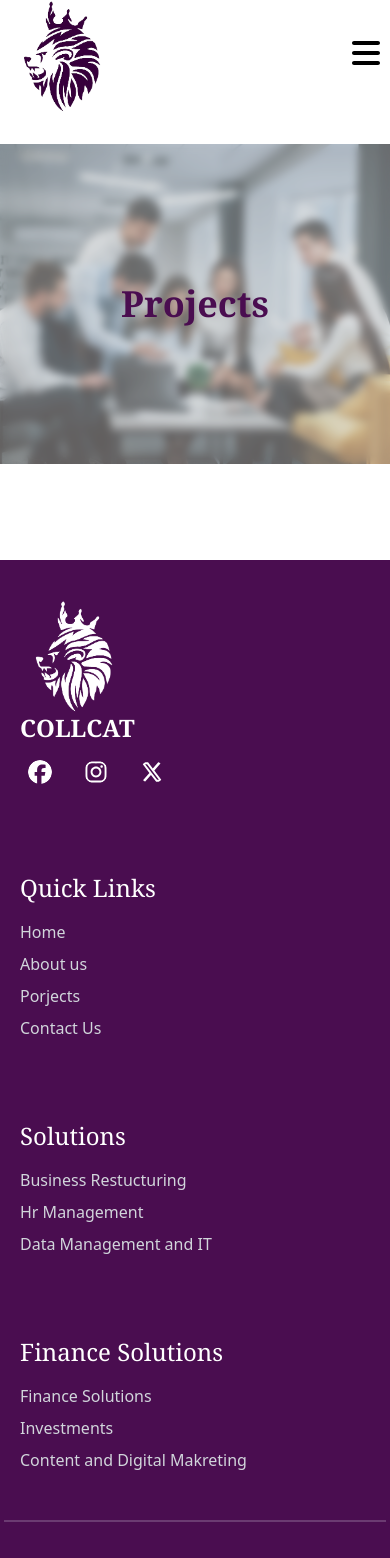
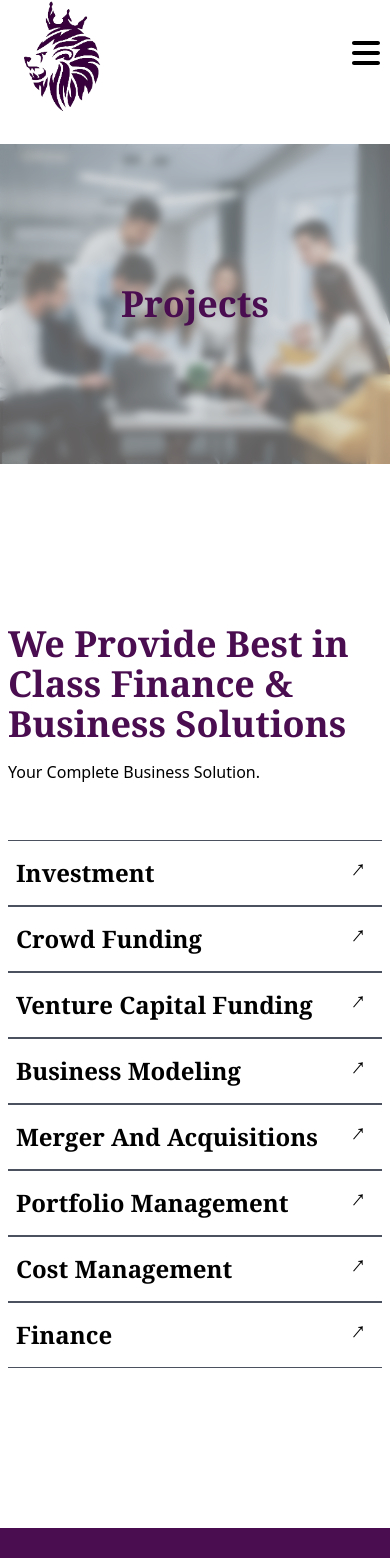
Before and after one commit to SayujKuickel/collcat, a React (Vite) app: page /projects in a window 390 px wide. Shown: the top 1558 px of the page. Built offline with nearby package versions, Linux system fonts and the light colour scheme.

Commit message:
ADD: Features Page

```diff
--- a/src/Pages/Projects.jsx
+++ b/src/Pages/Projects.jsx
@@ -3,6 +3,7 @@ import Footer from "../components/Footer";
 import HeroSection from "../components/HeroSection";
 
 import HeroImage from "../assets/images/hero-section-image-home.jpg";
+import ItFeatures from "../components/ItFeatures";
 
 export default function About() {
   return (
@@ -14,6 +15,8 @@ export default function About() {
             Projects
           </h1>
         </HeroSection>
+
+        <ItFeatures />
       </main>
       <Footer />
     </>
--- a/src/Pages/Service.jsx
+++ b/src/Pages/Service.jsx
@@ -2,6 +2,7 @@ import Header from "../components/Header";
 import Footer from "../components/Footer";
 import HeroSection from "../components/HeroSection";
 import ServiceLayout from "../components/ServiceLayout";
+import FormSection from "../components/FormSection";
 import Button from "../components/Button";
 import { Link } from "react-router-dom";
 
@@ -31,6 +32,8 @@ export default function Service({
             <Button type="primary">Get in Touch</Button>
           </Link>
         </ServiceLayout>
+
+        <FormSection>Feel Free to contact Us!</FormSection>
       </main>
       <Footer />
     </>
--- a/src/components/FormSection.jsx
+++ b/src/components/FormSection.jsx
@@ -1,7 +1,7 @@
-import React, { useState } from "react";
+import React, { Children, useState } from "react";
 import Button from "./Button";
 
-export default function FormSection() {
+export default function FormSection({ children }) {
   const [formData, setFormData] = useState({
     name: "",
     company: "",
@@ -54,7 +54,7 @@ export default function FormSection() {
         <div>
           <div className="max-w-[60ch]">
             <h2 className="font-serif text-4xl md:text-6xl text-primary-500 font-bold mb-4">
-              Lets Upgrade Your Business.
+              {children ? children : "Lets Upgrade Your Business."}
             </h2>
 
             <p className="font-sans text-base lg:text-xl text-justify">
--- /dev/null
+++ b/src/components/ItFeatures.jsx
@@ -0,0 +1,33 @@
+import { Link } from "react-router-dom";
+import Button from "./Button";
+import { pages } from "../pages";
+
+export default function ItFeatures() {
+  return (
+    <section className="container mx-auto px-2 py-8 my-[8rem] grid md:grid-cols-2">
+      <div>
+        <h2 className="font-serif text-4xl md:text-6xl text-primary-500 font-bold mb-4">
+          We Provide Best in Class Finance & Business Solutions
+        </h2>
+
+        <p className="font-sans text-md lg:text-xl text-justify">
+          Your Complete Business Solution.
+        </p>
+      </div>
+      <ul className="flex flex-col font-serif mt-14 md:mt-0">
+        {pages.map((page) => (
+          <li key={page.id}>
+            <Link
+              to={page.path}
+              className="group flex items-center justify-between  md:px-0 md:ml-10 text-2xl py-4 border-t transition-all border-t-slate-900/75 last:border-b last:border-b-slate-900/75 hover:bg-primary-500 hover:text-white hover:border-y-black hover:border-y "
+            >
+              <h2 className="capitalize font-bold pl-2">{page.title}</h2>
+
+              <p className=" rotate-[130deg]  px-2">&larr;</p>
+            </Link>
+          </li>
+        ))}
+      </ul>
+    </section>
+  );
+}
--- a/src/components/ServiceLayout.jsx
+++ b/src/components/ServiceLayout.jsx
@@ -1,6 +1,6 @@
 import React from "react";
 
-export default function TwoColLayout({ image, children }) {
+export default function ServiceLayout({ image, children }) {
   return (
     <div className="container mx-auto md:items-center flex flex-col-reverse md:flex-row-reverse gap-4">
       <div className="rounded-md overflow-hidden flex-1 group">
```
Also changed, not shown: src/pages.js (+0 -8 lines).
